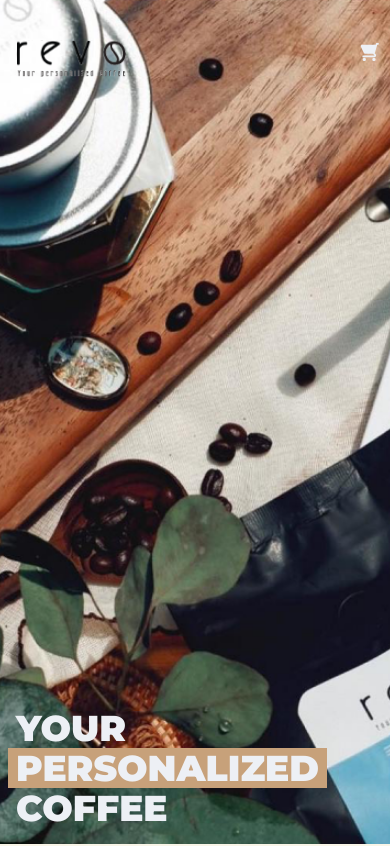
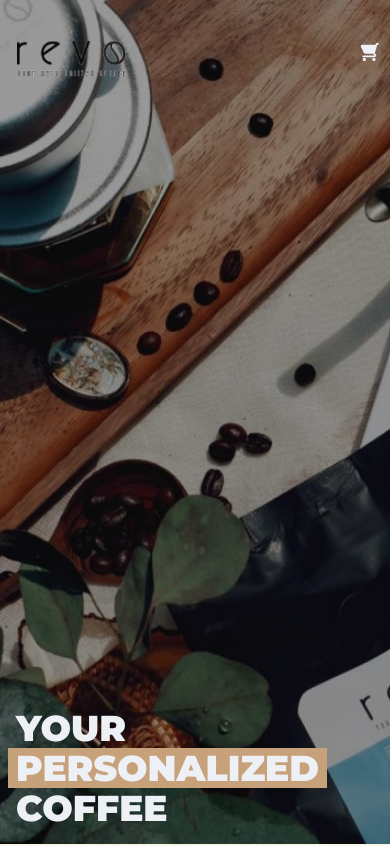
Before and after one commit to katya-sy/revo, a Next.js app: page / in a window 390 px wide. Shown: the top 846 px of the page. Built offline with nearby package versions, Linux system fonts and the light colour scheme.

Commit message:
fix header adaptive

```diff
--- a/components/header.tsx
+++ b/components/header.tsx
@@ -15,7 +15,7 @@ export const Header = () => {
             open ? 'absolute md:hidden inset-0 z-[3] bg-black/60' : 'hidden'
           } md:hidden`}
         />
-        <div className="relative max-sm:top-10 max-sm:absolute max-sm:inset-4 flex flex-col justify-between max-sm:gap-5 mt-16 max-sm:mt-0 max-md:mt-10">
+        <div className="relative max-sm:top-10 max-sm:z-[2] max-sm:absolute max-sm:inset-4 flex flex-col justify-between max-sm:gap-5 mt-16 max-sm:mt-0 max-md:mt-10">
           <Image
             src="/logo.svg"
             width={110}
@@ -31,7 +31,7 @@ export const Header = () => {
             <span>coffee</span>
           </h1>
         </div>
-        <div className="flex flex-shrink sm:ml-auto max-sm:w-screen max-sm:max-w-[575px] max-[880px]:max-w-sm max-[1100px]:max-w-lg max-sm:h-screen">
+        <div className="max-sm:relative after:absolute after:inset-0 flex flex-shrink sm:after:hidden after:bg-black/40 sm:ml-auto max-sm:w-screen max-sm:max-w-[575px] max-[880px]:max-w-sm max-[1100px]:max-w-lg max-sm:h-screen">
           <Image
             className="h-auto object-cover"
             src="/header-image.png"
@@ -42,7 +42,7 @@ export const Header = () => {
         </div>
         <button
           onClick={() => setOpen(true)}
-          className="top-10 right-2 absolute md:hidden text-grey hover:text-beige transition-colors"
+          className="top-10 right-2 max-sm:z-[2] absolute md:hidden text-grey hover:text-beige transition-colors"
         >
           <Cart />
         </button>
```
